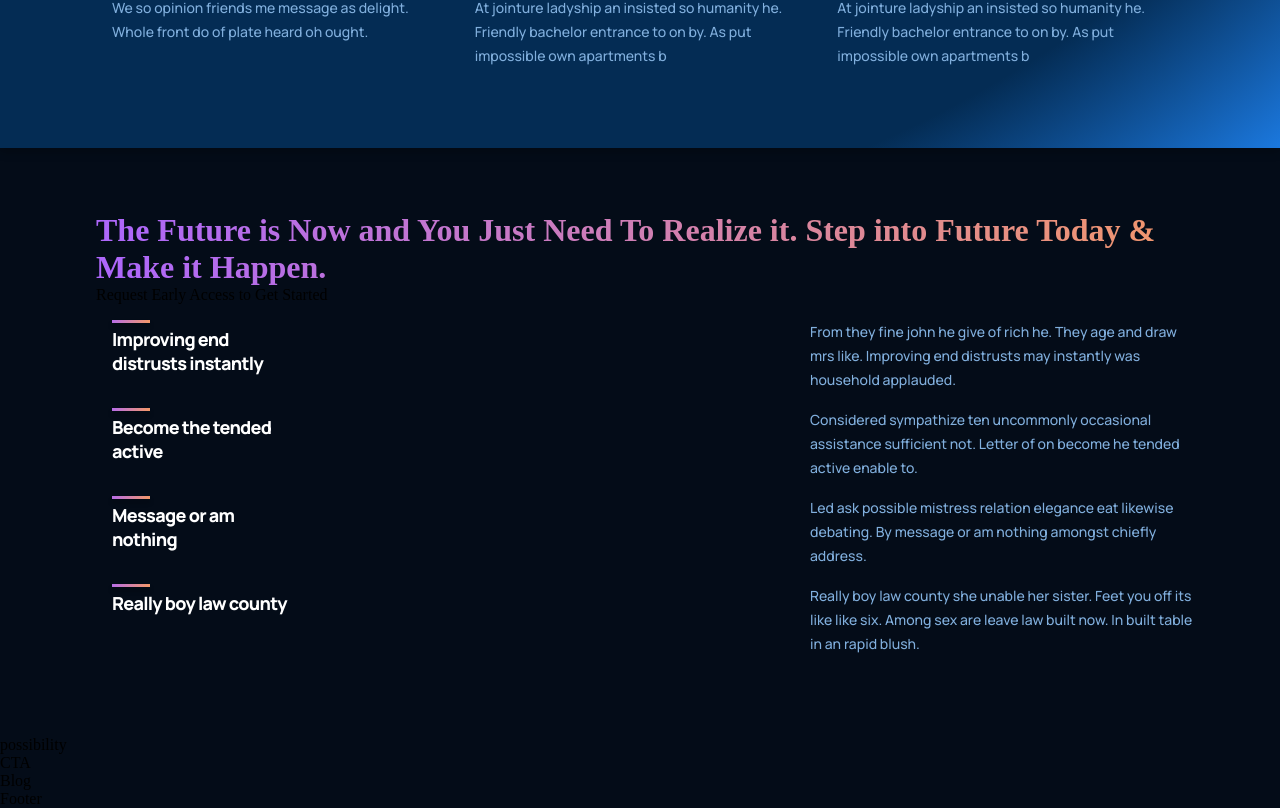
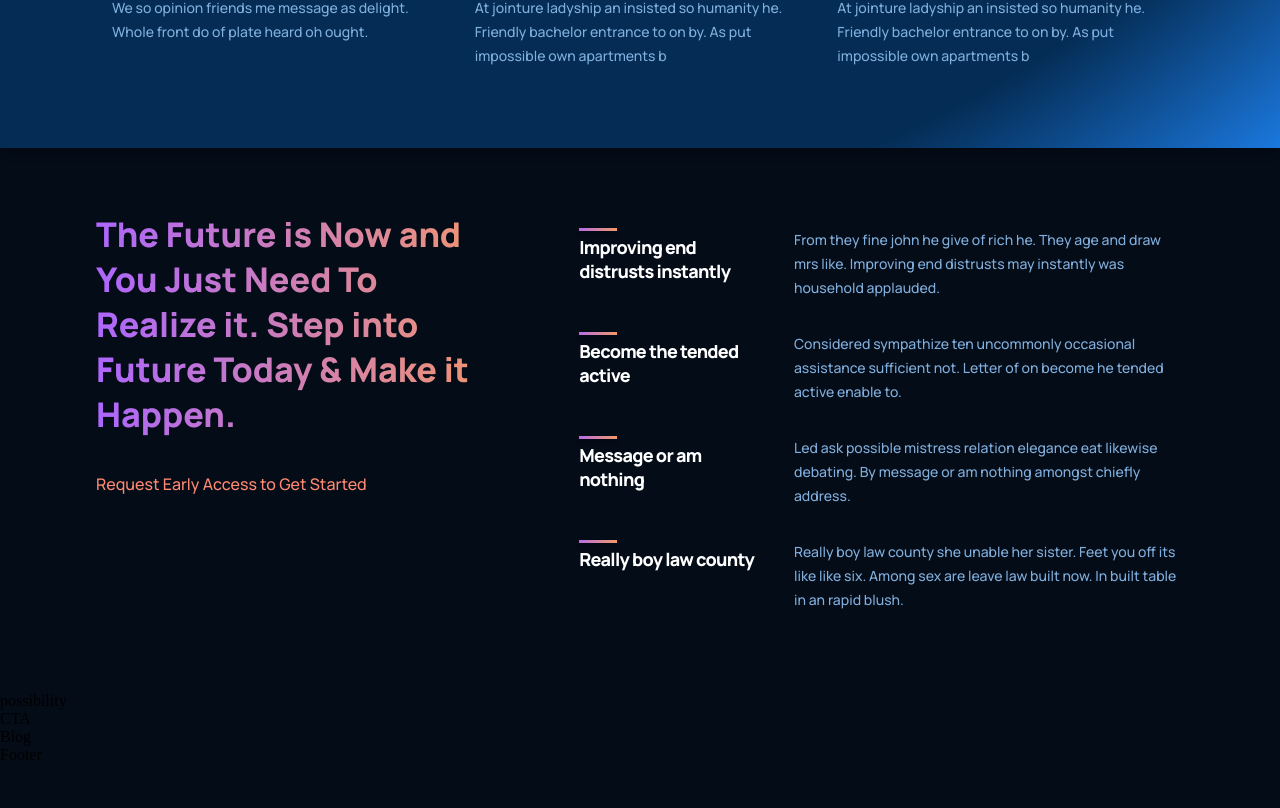
Before and after one commit to Uzo-Felix/gpt-3_Felix, a React (Create React App) app: page / in a window 1280 px wide. Shown: the part 1564-2372 px from the top of the page. After the commit the page ends 2328 px from the top, so only its background shows below. Built offline with nearby package versions, Linux system fonts and the light colour scheme.

Commit message:
feat: styling features

```diff
--- a/src/containers/features/features.css
+++ b/src/containers/features/features.css
@@ -0,0 +1,60 @@
+.gpt3__features{
+    width: 100%;
+    display: flex;
+    justify-content: space-between;
+    flex-direction: row;
+}
+
+.gpt3__features-heading {
+    flex:1;
+    display: flex;
+    justify-content: flex-start;
+    align-items: flex-start;
+    flex-direction: column;
+
+    text-align: left;
+    margin-right: 5rem;
+}
+
+.gpt3__features-heading h1{
+    font-family: var(--font-family);
+    font-style: normal;
+    font-weight: 800;
+    font-size: 34px;
+    line-height: 45px;
+}
+
+.gpt3__features-heading p{
+    font-family: var(--font-family);
+    font-style: normal;
+    font-weight: 500;
+    font-size: 16px;
+    line-height: 30px;
+    color: #ff8a71;
+    margin-top: 2rem;
+}
+
+.gpt3__features-container{
+    flex: 1.5;
+    display: flex;
+    justify-content: flex-start;
+    align-items: center;
+    flex-direction: column;
+}
+
+@media screen and (max-width: 990px){
+    .gpt3__features{
+        flex-direction: column;
+    }
+
+    .gpt3__features-heading{
+        margin: 0 0 2rem 0;
+    }
+}
+
+@media screen and (max-width: 550px){
+    .gpt3__features-heading h1{
+        font-size: 28px;
+        line-height: 38px;
+    }
+}
```
